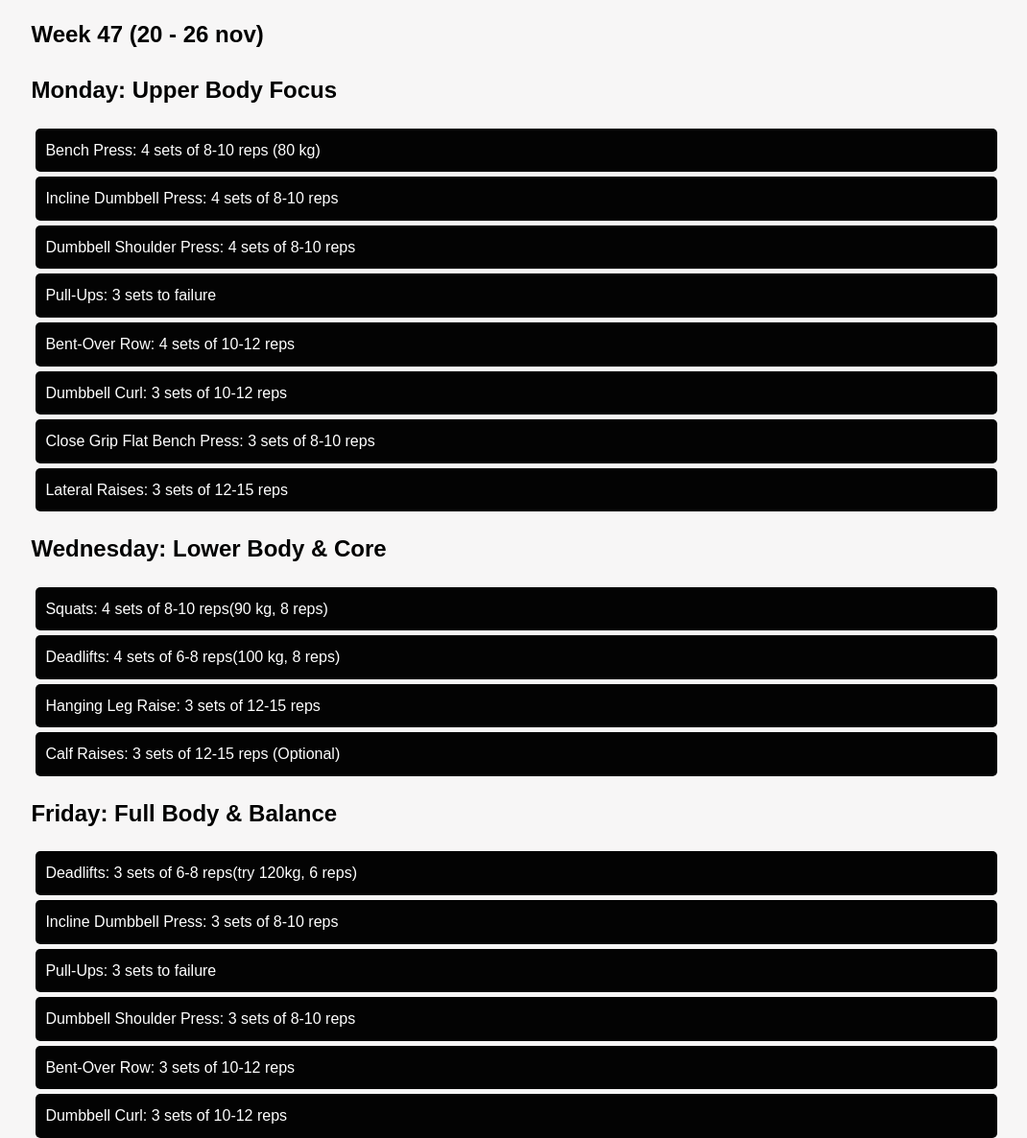
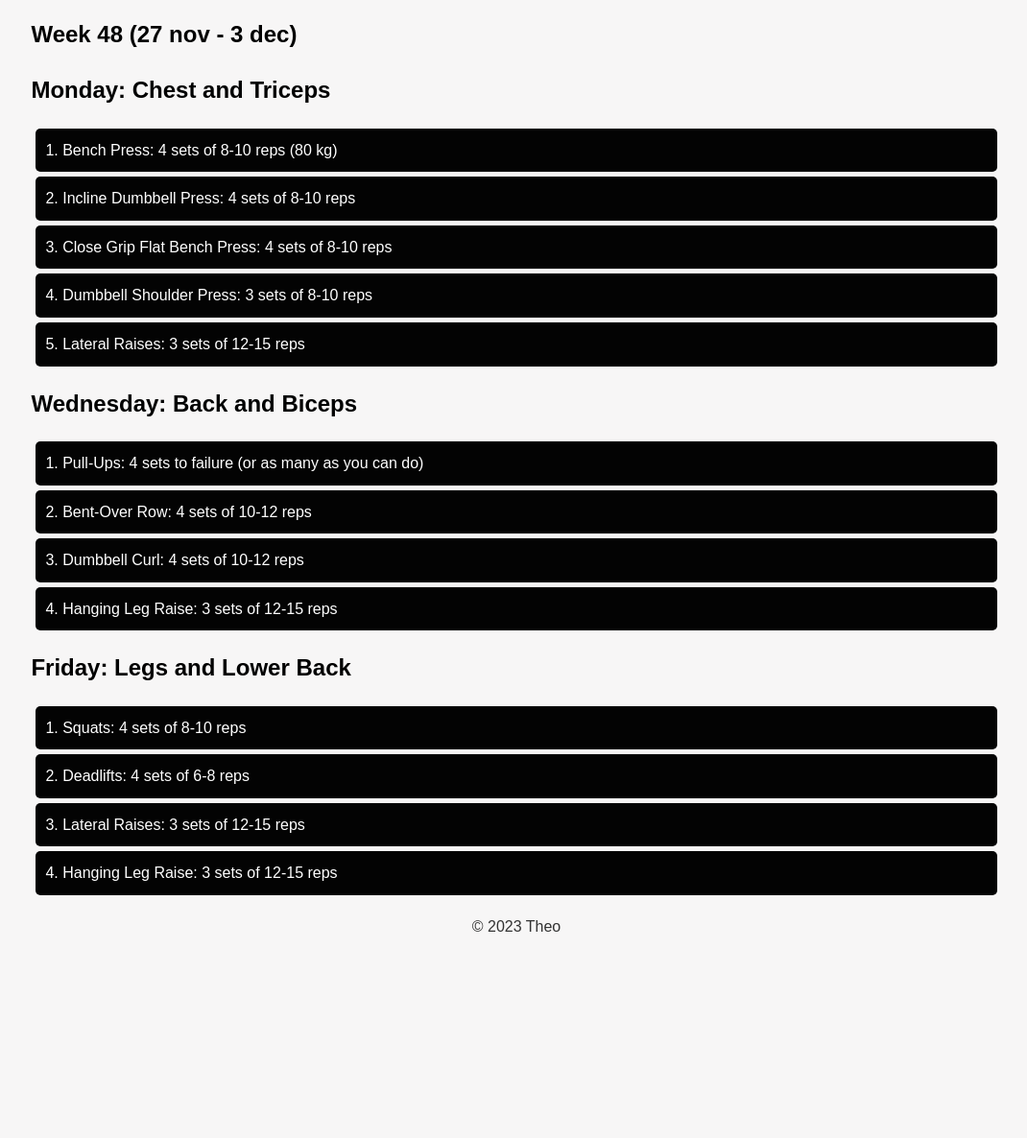
Before and after one commit to panagoth/bodybuilding, a plain HTML site: page index.html in a window 1280 px wide. Shown: the part 142-1328 px from the top of the page at 96% size, without its empty margins (102-1172 px from the left). After the commit the page ends 1145 px from the top, so only its background shows below. Drawn offline with Linux system fonts and the light colour scheme.

Commit message:
Update index.html

```diff
--- a/index.html
+++ b/index.html
@@ -13,44 +13,37 @@
       </header>
 
       <section id="day1">
-        <h2> Week 47 (20 - 26 nov)</h2>
-        <h2>Monday: Upper Body Focus</h2>
+        <h2> Week 48 (27 nov - 3 dec)</h2>
+        <h2>Monday: Chest and Triceps</h2>
         <!-- List of exercises for Day 1 -->
         <ul>
-          <li>Bench Press: 4 sets of 8-10 reps (80 kg)</li>
-          <li><a href = "https://hips.hearstapps.com/hmg-prod/images/workouts/2017/04/inclinedumbbellbenchpress-1492108229.gif?resize=1200:*" class="custom-link">Incline Dumbbell Press: 4 sets of 8-10 reps</a></li>
-          <li>Dumbbell Shoulder Press: 4 sets of 8-10 reps</li>
-          <li>Pull-Ups: 3 sets to failure</li>
-          <li><a href = "https://hips.hearstapps.com/hmg-prod/images/workouts/2016/03/barbellrow-1457038583.gif?crop=1xw:1xh;center,top&resize=640:*" class="custom-link">Bent-Over Row: 4 sets of 10-12 reps</a></li>
-          <li>Dumbbell Curl: 3 sets of 10-12 reps</li>
-          <li>Close Grip Flat Bench Press: 3 sets of 8-10 reps</li>
-          <li>Lateral Raises: 3 sets of 12-15 reps</li>
+          <li>1. Bench Press: 4 sets of 8-10 reps (80 kg)</li>
+          <li>2. <a href = "https://hips.hearstapps.com/hmg-prod/images/workouts/2017/04/inclinedumbbellbenchpress-1492108229.gif?resize=1200:*" class="custom-link">Incline Dumbbell Press: 4 sets of 8-10 reps</a></li>
+          <li>3. Close Grip Flat Bench Press: 4 sets of 8-10 reps</li>
+          <li>4. Dumbbell Shoulder Press: 3 sets of 8-10 reps</li>
+          <li>5. Lateral Raises: 3 sets of 12-15 reps</li>
         </ul>
       </section>
 
       <section id="day2">
-        <h2>Wednesday: Lower Body & Core</h2>
+        <h2>Wednesday: Back and Biceps</h2>
         <!-- List of exercises for Day 2 -->
         <ul>
-          <li>Squats: 4 sets of 8-10 reps(90 kg, 8 reps)</li>
-          <li>Deadlifts: 4 sets of 6-8 reps(100 kg, 8 reps)</li>
-          <li>Hanging Leg Raise: 3 sets of 12-15 reps</li>
-          <li>Calf Raises: 3 sets of 12-15 reps (Optional)</li>
+          <li>1. Pull-Ups: 4 sets to failure (or as many as you can do)</li>
+          <li>2. Bent-Over Row: 4 sets of 10-12 reps</li>
+          <li>3. Dumbbell Curl: 4 sets of 10-12 reps</li>
+          <li>4. Hanging Leg Raise: 3 sets of 12-15 reps</li>
         </ul>
       </section>
 
       <section id="day3">
-        <h2>Friday: Full Body & Balance</h2>
+        <h2>Friday: Legs and Lower Back</h2>
         <!-- List of exercises for Day 3 -->
         <ul>
-          <li>Deadlifts: 3 sets of 6-8 reps(try 120kg, 6 reps)</li>
-          <li>Incline Dumbbell Press: 3 sets of 8-10 reps</li>
-          <li>Pull-Ups: 3 sets to failure</li>
-          <li>Dumbbell Shoulder Press: 3 sets of 8-10 reps</li>
-          <li>Bent-Over Row: 3 sets of 10-12 reps</li>
-          <li>Dumbbell Curl: 3 sets of 10-12 reps</li>
-          <li>Close Grip Flat Bench Press: 3 sets of 8-10 reps</li>
-          <li>Lateral Raises: 3 sets of 12-15 reps</li>
+          <li>1. Squats: 4 sets of 8-10 reps</li>
+          <li>2. Deadlifts: 4 sets of 6-8 reps</li>
+          <li>3. Lateral Raises: 3 sets of 12-15 reps</li>
+          <li>4. Hanging Leg Raise: 3 sets of 12-15 reps</li>
         </ul>
       </section>
 
```
